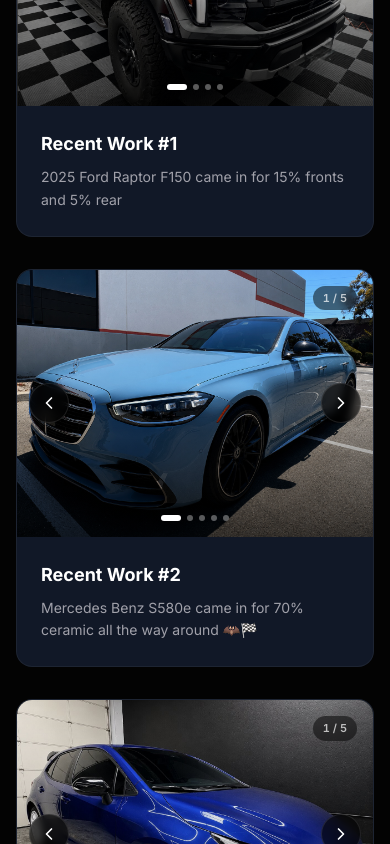
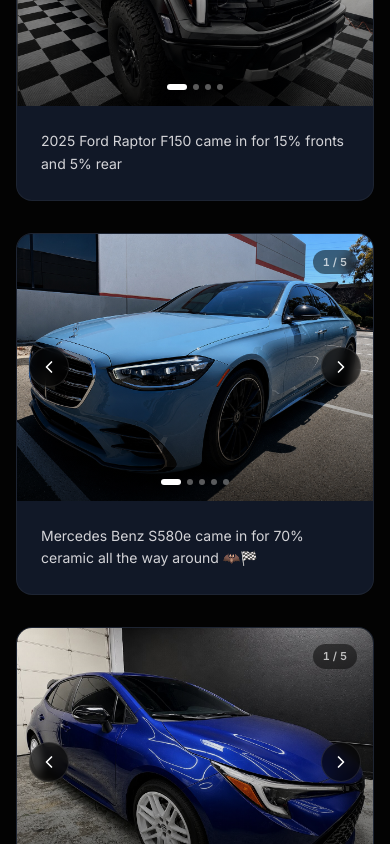
Before and after one commit to YTAF20/WebDemo1, a Next.js app: page / in a window 390 px wide. Shown: the part 2920-3764 px from the top of the page. Built offline with nearby package versions, Linux system fonts and the light colour scheme.

Commit message:
fixing navbar issues on mobile

```diff
--- a/components/Navbar.tsx
+++ b/components/Navbar.tsx
@@ -17,8 +17,8 @@
   return (
     <nav
       className={`fixed top-0 left-0 right-0 z-50 transition-all duration-300 ${
-        scrolled
-          ? "bg-black/95 backdrop-blur-md border-b border-white/8 shadow-xl shadow-black/40"
+        scrolled || open
+          ? "bg-black border-b border-white/8 shadow-xl shadow-black/40"
           : "bg-transparent border-b border-transparent"
       }`}
     >
@@ -30,7 +30,7 @@
             alt="Qualitints"
             width={140}
             height={48}
-            className="h-12 w-auto object-contain"
+            className="h-14 w-auto object-contain"
             priority
           />
         </Link>
--- a/components/WorkGallery.tsx
+++ b/components/WorkGallery.tsx
@@ -156,8 +156,7 @@
 
       {/* ── Card info ── */}
       <div className="p-6">
-        <h3 className="text-lg font-bold text-white">{project.title}</h3>
-        <p className="mt-2 text-sm text-zinc-400 leading-relaxed">{project.description}</p>
+        <p className="text-sm text-zinc-300 leading-relaxed">{project.description}</p>
       </div>
     </div>
   );
```
